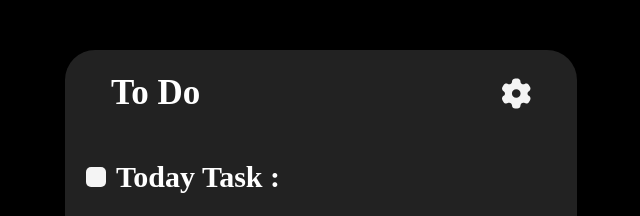
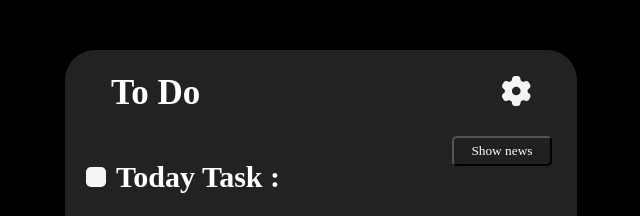
Before and after one commit to KarimAlba/TODOList, a React (Create React App) app: page / in a window 1280 px wide. Both pictures are taken after a click on the picture 835 px from the left and 93 px from the top of the page. Shown: the top 216 px of the page, without its empty margins (319-959 px from the left). Built offline with nearby package versions, Linux system fonts and the light colour scheme; no server answers; a web font is replaced by a local one.

Commit message:
news card was done

```diff
--- a/package.json
+++ b/package.json
@@ -6,6 +6,7 @@
     "@testing-library/jest-dom": "^5.16.5",
     "@testing-library/react": "^13.4.0",
     "@testing-library/user-event": "^13.5.0",
+    "axios": "^1.4.0",
     "react": "^18.2.0",
     "react-dom": "^18.2.0",
     "react-scripts": "5.0.1",
--- /dev/null
+++ b/src/components/cardOfNewsComponent/CardOfNewsComponent.js
@@ -0,0 +1,17 @@
+import cardOfNewsStyles from '../cardOfNewsComponent/CardOfNewsComponent.module.scss'
+
+const CardOfNews = (props) => {
+    console.log(props.news)
+    const allNews = props.news.map(
+        news =>
+        <span key={news}>{news}</span>
+    )
+
+    return (
+        <div className='newsCard'>
+            {allNews}
+        </div>
+    )
+}
+
+export default CardOfNews;
--- /dev/null
+++ b/src/components/newsComponent/NewsComponent.js
@@ -0,0 +1,36 @@
+import NewsComponentStyles from './NewsComponent.module.scss'
+import mechanic from '../../assets/imgs/mechanics.svg';
+
+const News = (props) => {
+    function handleClick(e) {
+        e.preventDefault();
+        props.getUrl('https://newsdata.io/api/1/news?country=de&apikey=pub_2148842010334e142d800e3d99be32c1e6789');
+        if (e.target.nextSibling.style.display == 'flex') {
+            e.target.nextSibling.style.display = 'none'
+        } else {
+            e.target.nextSibling.style.display = 'flex'
+        }
+    }
+
+    function handleBtnClick(e) {
+        e.preventDefault();
+        const newsCard = e.target.parentNode.parentNode.parentNode.parentNode.children[3];
+        if (newsCard.style.display == 'flex') {
+            newsCard.style.display = 'none'
+        } else {
+            newsCard.style.display = 'flex'
+        }
+
+    }
+
+    return (
+        <div className={NewsComponentStyles.modal}>
+            <img src={mechanic} onClick={handleClick}/>
+            <div className={NewsComponentStyles.openedModal}>
+                <button onClick={handleBtnClick}>Show news</button>
+            </div>
+        </div>
+    )
+}
+
+export default News;
--- /dev/null
+++ b/src/components/newsComponent/NewsComponent.module.scss
@@ -0,0 +1,20 @@
+.modal{
+    margin: auto 0 auto 160px;
+    position: relative;
+}
+
+.openedModal{
+    width: 100px;
+    height: 30px;
+    position: absolute;
+    top: 60px;
+    left: -50px;
+    display: none;
+
+    button{
+        width: 100px;
+        height: 30px;
+        border-radius: 5px;
+        background-color: #201d1d4a;
+    }
+}
--- a/src/components/todayTasksComponent/TodayTasksComponent.module.scss
+++ b/src/components/todayTasksComponent/TodayTasksComponent.module.scss
@@ -1,44 +1,3 @@
-.openedTasks {
-    margin: 0px 0 20px 5%;
-    width: 90%;
-    display: none;
-    flex-flow: column;
-    justify-content: space-around;
-    background-color: #282828;
-    box-shadow: 16px 16px 20px rgba(0, 0, 0, 0.15), -8px -8px 20px rgba(255, 255, 255, 0.05);
-    border-radius: 40px;
-}
-
-.textOfOpenedTask {
-    margin: auto;
-    width: 75%;
-    display: flex;
-    flex-flow: column;
-    justify-content: center;
-    text-align: left;
-
-    h3 {
-        margin: 0;
-        font-size: 30px;
-        line-height: 20px;
-    }
-
-    p {
-        margin: 0;
-        font-size: 14px;
-        line-height: 20px;
-    }
-}
-
-.tasksCard {
-    margin: 0px 0 0px 5%;
-    height: 90px;
-    width: 90%;
-    display: flex;
-    justify-content: space-around;
-    color: #fff;
-}
-
 .openedTaskTitle {
     margin:0 0 10px 2%;
     width: 40%;
--- a/src/root/App.js
+++ b/src/root/App.js
@@ -1,8 +1,10 @@
 import '../root/App.scss'
+import axios, { all } from 'axios'
 import React, { useState } from 'react'
 import TodayTaskComponent from '../components/todayTasksComponent/TodayTasksComponent'
 import AllTasksComponent from '../components/allTasksComponent/AllTasksComponent'
-import mechanic from '../assets/imgs/mechanics.svg';
+import NewsComponent from '../components/newsComponent/NewsComponent'
+import CardOfNews from '../components/cardOfNewsComponent/CardOfNewsComponent'
 
 class Day {
   constructor(title, arrayOfTasks) {
@@ -45,31 +47,34 @@ function App() {
     firstMay,
   ]
 
+  let arrayOfTitles = [];
+
   const [nowADay, setNowADay] = useState(today);
   const [allDaysForRender, setAllDaysForRender] = useState(allDays);
+  const [newsData, setNewsData] = useState(arrayOfTitles);
+  const [newsURL, setNewsURL] = useState('https://newsdata.io/api/1/news?country=de&apikey=pub_2148842010334e142d800e3d99be32c1e6789')
 
-  async function sendReq() {
-    let response = await fetch('https://jsonplaceholder.typicode.com/todos/1');
-    if (response.ok) {
-      let json = await response.json();
-      console.log(json)
-    } else {
-      alert("Ошибка HTTP: " + response.status);
-    }
-  }
-
-  sendReq();
-
-  console.log(nowADay);
+ const getUrl = (url) => {
+  setNewsURL(url);
+  axios.get(newsURL).then((resp) => {
+    const data = resp.data.results;
+    data.forEach(element => {
+      arrayOfTitles.push(element.title);
+    });
+    let copy = Object.assign([], arrayOfTitles);
+    setNewsData(copy);
+  });
+ }
 
   return (
     <div className="App">
       <div className='titleOFApp'>
         <h1>To Do</h1>
-        <img src={mechanic} />
+        <NewsComponent getUrl = {getUrl}/>
       </div>
       <TodayTaskComponent dayForRender={nowADay} />
       <AllTasksComponent daysForRender={allDaysForRender} />
+      <CardOfNews news={newsData}/>
     </div>
   );
 }
--- a/src/root/App.scss
+++ b/src/root/App.scss
@@ -133,3 +133,19 @@ body{
     -ms-transform: translateX(26px);
     transform: translateX(26px);
 }
+
+.newsCard {
+    margin: 20px 5% 20px 5%;
+    width: 90%;
+    display: flex;
+    flex-flow: column;
+    text-align: left;
+    background: #282828;
+    box-shadow: 16px 16px 20px rgba(0, 0, 0, 0.15), -8px -8px 20px rgba(255, 255, 255, 0.05);
+    border-radius: 40px;
+    color: #fff;
+
+    span{
+        margin: 10px 10%;
+    }
+}
```
Also changed, not shown: src/components/cardOfNewsComponent/CardOfNewsComponent.module.scss (added), 1 other file (tests, documents, lock files or other folders).
